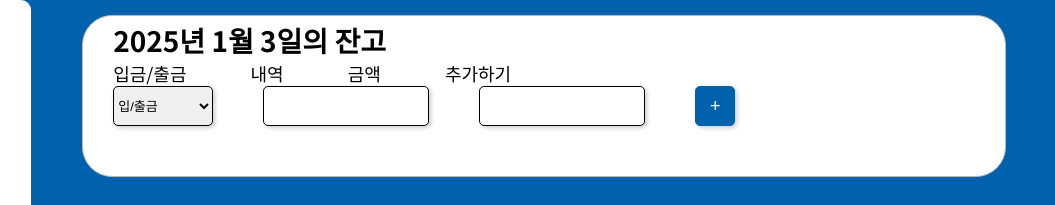
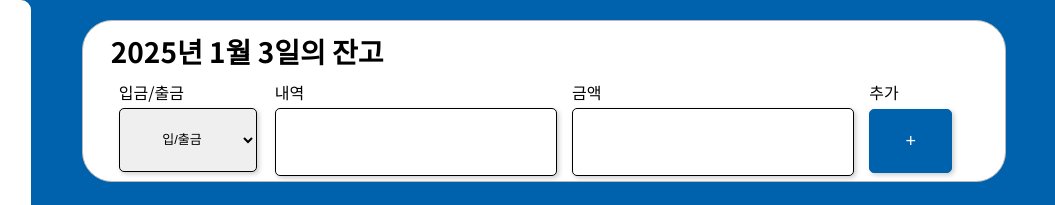
Before and after one commit to woorifisa-service-dev-4th/frontend-1st-woori-account-book, a plain HTML site: page index.html in a window 1280 px wide. Shown: the top 205 px of the page, 225-1280 px from the left. Drawn offline with Linux system fonts and the light colour scheme.

Commit message:
Refactor: 가계부 입력 사이즈 조정

```diff
--- a/index.html
+++ b/index.html
@@ -34,27 +34,32 @@
                         2025년 1월 3일의 잔고
                     </div>
 
-                    <div class="container_content">
-                        <span>입금/출금</span>
-                        <span>내역</span>
-                        <span>금액</span>
-                        <span>추가하기</span>
-                    </div>
+                    <div class="container_input">
 
-                    <div class="container_input">
-                        <select class="container_entry-type">
-                            <option selected>입/출금</option>
-                            <option>입금</option>
-                            <option>출금</option>
-                        </select>
+                        <div class="container_select">
+                            <label for="select">입금/출금</label>
+                            <select id="select" class="container_type-slct">
+                                <option selected>입/출금</option>
+                                <option>입금</option>
+                                <option>출금</option>
+                            </select>
+                        </div>
 
-                        <textarea
-                            class="container_entry-description"
-                        ></textarea>
+                        <div class="container_description">
+                            <label for="description">내역</label>
+                            <input type="text" name="" id="description">
+                        </div>
 
-                        <textarea class="container_entry-money"></textarea>
+                        <div class="container_money">
+                            <label for="money">금액</label>
+                            <input type="text" name="" id="money">
+                        </div>
 
-                        <button class="container_entry-add-btn">+</button>
+                        <div class="container_add">
+                            <label for="select">추가</label>
+                            <button id="select" class="container_add-btn">+</button>
+                        </div>
+
                     </div>
                 </header>
                 <main class="layout_main">
--- a/style.css
+++ b/style.css
@@ -48,11 +48,10 @@ nav {
 
 /* 가계부 입력 부분 */
 header {
-    margin: 10px;
     width: 90%;
     height: 20%;
     margin-left: 5%;
-    margin-top: 1.5%;
+    margin-top: 2%;
 }
 
 .layout_header {
@@ -60,68 +59,89 @@ header {
     border: 1px solid #b9b9b9;
     border-radius: 30px;
     overflow: hidden;
+    justify-content: space-between;
 }
 
 .container_entry-date {
     font-size: 28px;
     font-weight: bold;
-    margin-left: 30px;
-    margin-top: 4px;
-}
-
-.container_content {
-    font-size: 18px;
-    gap: 190px;
-}
-
-.container_content span {
-    margin: 30px;
+    margin-left: 3%;
+    margin-top: 1%;
 }
 
 .container_input {
     display: flex;
-    margin-left: 30px;
-    justify-content: flex-start;
-    gap: 50px;
+    width: 100%;
+    height: 50%;
+    margin: 1% 0% 5% 3%;
 }
 
-.container_entry-type {
-    width: 100px;
-    height: 40px;
+.container_select {
+    margin-left: 0.5rem;
+    margin-right: 0.5rem;
+    width: 15%;
+    height: auto;
+}
+
+.container_type-slct {
+    width: 100%;
+    height: 80%;
+    margin-top: 0.3em;
+    display: block;
     font-size: 13px;
+    text-align: center;
     color: #000000;
     border: 0.8px solid #000000;
     border-radius: 5px;
     box-shadow: 2px 2px 5px rgba(0, 0, 0, 0.2);
 }
 
-.container_entry-description {
+.container_description {
+    margin-left: 0.6rem;
+    margin-right: 0.5rem;
+    width: 30%;
+    input {
+        width: 100%;
+        height: 80%;
+        margin-top: 0.3em;
         display: block;
-    width: 140px;
-    height: 18px;
-    padding: 10px 12px 10px;
         font-size: 15px;
+        color: #b9b9b9;
         border: 0.8px solid #000000;
         border-radius: 5px;
         box-shadow: 2px 2px 5px rgba(0, 0, 0, 0.2);
-    resize: none;
+    }
 }
 
-.container_entry-money {
+.container_money {
+    margin-left: 0.8rem;
+    margin-right: 0.5rem;
+    width: 30%;
+    height: 100%;
+    input {
+        width: 100%;
+        height: 80%;
+        margin-top: 0.3em;
         display: block;
-    width: 140px;
-    height: 18px;
-    padding: 10px 12px 10px;
         font-size: 15px;
-    border: 0.5px solid #000000;
+        color: #b9b9b9;
+        border: 0.8px solid #000000;
         border-radius: 5px;
         box-shadow: 2px 2px 5px rgba(0, 0, 0, 0.2);
-    resize: none;
+    }
 }
 
-.container_entry-add-btn {
-    width: 40px;
-    height: 40px;
+.container_add {
+    margin-left: 0.8rem;
+    margin-right: 3rem;
+    width: 10%;
+}
+
+.container_add-btn {
+    width: 90%;
+    height: 80%;
+    display: block;
+    margin-top: 0.3em;
     font-size: 18px;
     color: #ffffff;
     border: 0.5px solid #0061ac;
```
Lines whose indentation alone changed are shown as unchanged.
